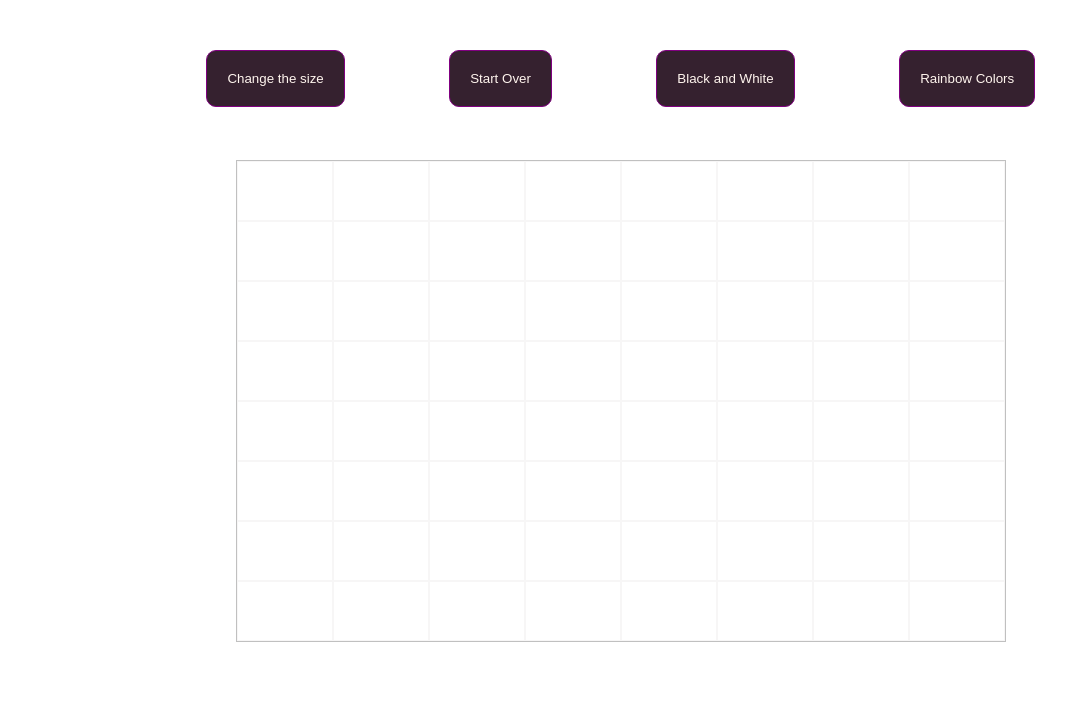
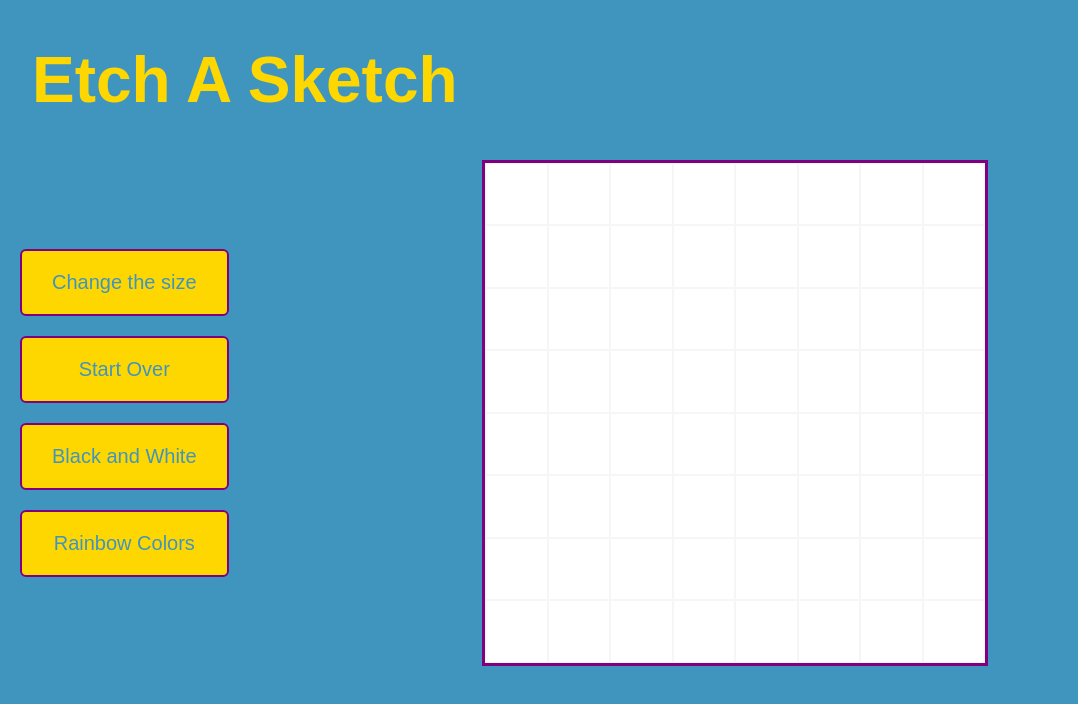
Before and after one commit to aurelievasseur/etch-a-sketch, a plain HTML site: page index.html in a window 1280 px wide. Shown: the whole page, without its empty margins (0-1078 px from the left). Drawn offline with Linux system fonts and the light colour scheme; a web font is replaced by a local one.

Commit message:
added a cool design

```diff
--- a/index.html
+++ b/index.html
@@ -2,12 +2,19 @@
 <html lang="en">
 <head>
     <link rel="stylesheet" href="style.css">
+    <link rel="preconnect" href="https://fonts.gstatic.com">
+    <link rel="preconnect" href="https://fonts.gstatic.com">
+    <link href="https://fonts.googleapis.com/css2?family=Montserrat&family=Pattaya&display=swap" rel="stylesheet">
    <meta charset="UTF-8">
     <meta http-equiv="X-UA-Compatible" content="IE=edge">
     <meta name="viewport" content="width=device-width, initial-scale=1.0">
-    <title>Document</title>
+    <title>Etch A Sketch</title>
 </head>
 <body>
+    <header>
+        <h1 class="titre">Etch A Sketch</h1>
+    </header>
+    <main>
         <div class="menu">
             <button class="select-size"> Change the size</button>
             <button class="erase">Start Over</button>
@@ -16,6 +23,8 @@
         </div>
 
         <div class="container"></div>
+    </main>
+
 </body>
 <script src="main.js"></script>
 </html>
--- a/main.js
+++ b/main.js
@@ -76,7 +76,6 @@ erase.addEventListener('click', eraseAll);
 const blackAndWhite = document.querySelector('.black');
 blackAndWhite.addEventListener('click', function(){
     rainbowSelected = false;
-
 });
 // button to switch to rainbow
 const rainbow = document.querySelector('.rainbow');
--- a/style.css
+++ b/style.css
@@ -1,23 +1,34 @@
 html, body {
     margin: 0;
     padding: 0;
-    height: 100vh;
+    height: 97vh;
     width: 97vw;
-    font-family: Arial, Helvetica, sans-serif;
-    gap: 1%
+    font-family: 'Pattaya', sans-serif;
+    background-color: hsl(200, 50%, 50%);
+}
+main {
+    display: flex;
+    flex-direction: row;
+
+}
+.titre {
+
+    text-align: left;
+    margin-left: 0.5em;
+    font-size: 4em;
+    color: gold;
 }
 
-
 .container {
-    width: 60vw;
-    height: 60vh;
+    width: 500px;
+    height: 500px;
     display: grid;
     grid-template-columns: repeat(8, 1fr);
     grid-template-rows: repeat(8, 1fr);
-    background-color: silver;
-    padding: 1px ;
+    background-color:purple;
     text-align: center;
     margin: auto;
+    padding: 3px;
 }
 
 .square-div {
@@ -31,16 +42,22 @@ html, body {
 
 .menu {
     text-align: center;
-    height: 20vh;
+    display: flex;
+    flex-direction: column;
+    margin: 10px;
+    place-content: center;
 }
 button {
-    place-self: center;
-    margin: 50px;
     padding: 20px;
-    border-radius: 10px;
-    border : 1px solid purple;
-    background-color: rgb(53, 33, 47);
-    color: seashell;
+    border-radius: 6px;
+    border : 2px solid purple;
+    background-color: gold;
+    color: hsl(200, 50%, 50%);
+    font-weight: thick;
+    margin: 10px;
+    width: 100%;
+    font-size: 20px;
+    font-family: inherit;
 }
 
 button:hover {
```
Lines whose indentation alone changed are shown as unchanged.
